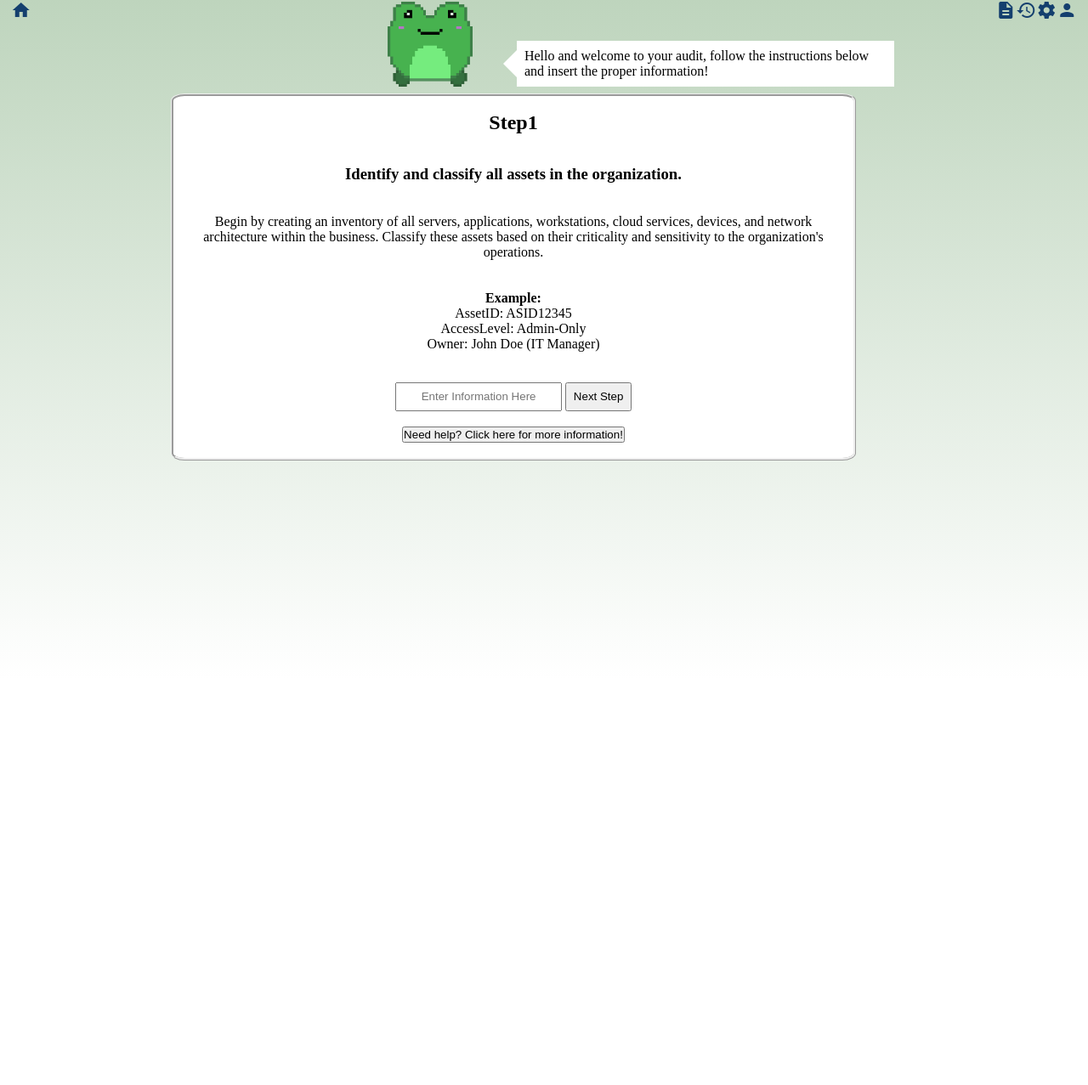
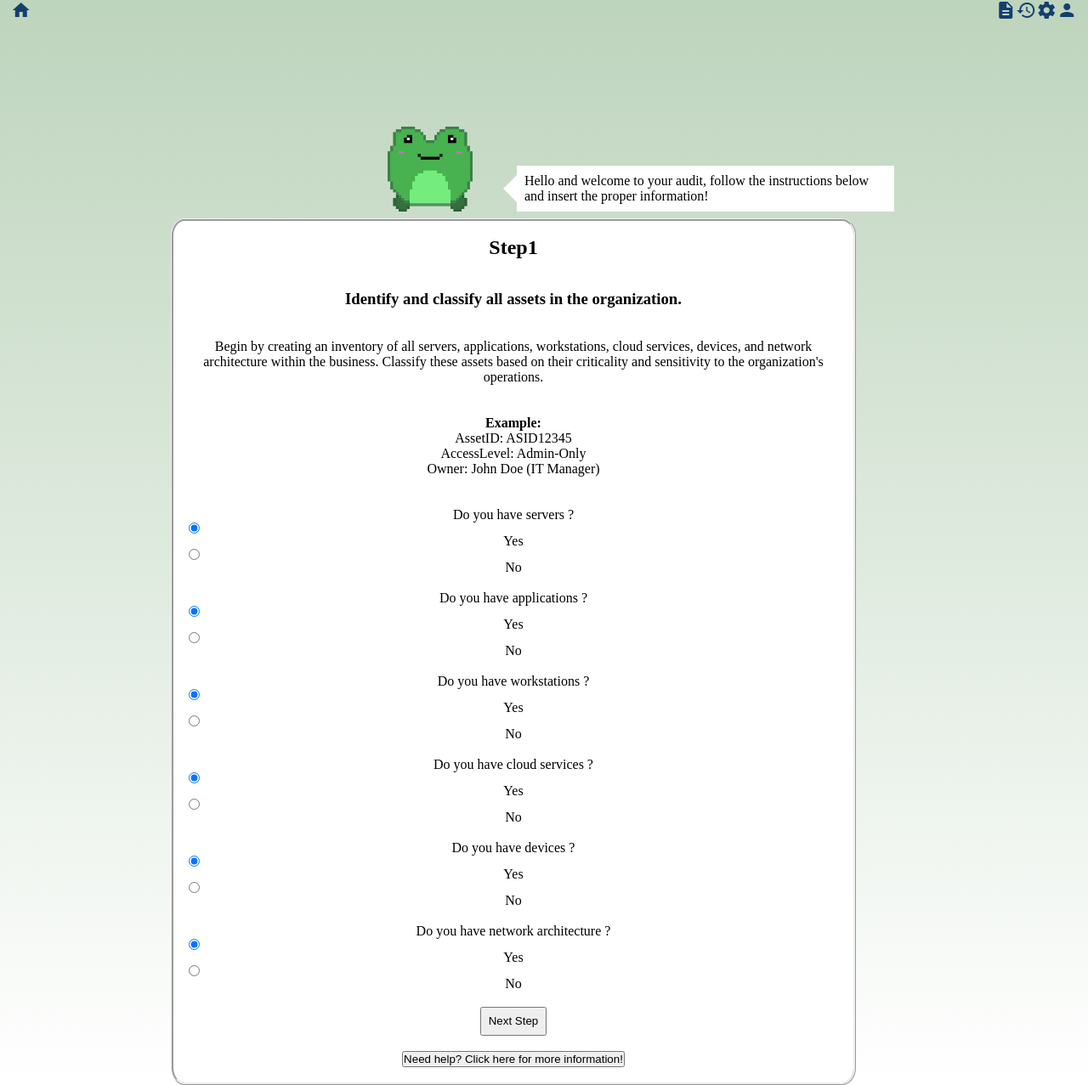
Before and after one commit to SKel1817/on-it, a Flask app: page /audit in a window 1280 px wide. Shown: the part 13-1290 px from the top of the page at 85% size. Before the commit the page ends 665 px from the top, so only its background shows below. Run offline with Flask 3, Linux system fonts and the light colour scheme.

Commit message:
added radio buttons-  TODO: fix there is an error saying no valid step for radio button

```diff
--- a/static/script.js
+++ b/static/script.js
@@ -15,6 +15,16 @@ fetch(jsonPath)
   .then((data) => {
     const steps = data.CybersecurityAudit;
     const stepKeys = Object.keys(steps);
+
+    // Map of radio button selections to steps
+    const stepMapping = {
+      "servers": "step1a",       // servers
+      "applications": "step1b",  // applications
+      "workstations": "step1c",  // workstations
+      "cloudServices": "step1d", // cloudServices
+      "devices": "step1e",       // devices
+      "networkArchitecture": "step1f"  // network architecture
+    };
 
     // Function to display a step
     function displayStep(stepIndex) {
@@ -34,63 +44,53 @@ fetch(jsonPath)
 
       // Clear the input field
       document.getElementById("auditInput").value = "";
+
+      // Show the radio buttons only on step 1 (index 0)
+      const radioButtons = document.querySelectorAll('label, input[type="radio"]');
+      if (stepIndex === 0) {
+        radioButtons.forEach((elem) => {
+          elem.style.display = 'block'; // Show radio buttons
+        });
+
+        // Hide the input textbox during step 1
+        document.getElementById("auditInput").style.display = 'none';
+      } else {
+        radioButtons.forEach((elem) => {
+          elem.style.display = 'none'; // Hide radio buttons
+        });
+
+        // Show the input textbox for other steps
+        document.getElementById("auditInput").style.display = 'block';
+      }
     }
 
     // Initial step display
     displayStep(currentStepIndex);
 
-    // Handle "Next Step" button click
     document.getElementById("nextButton").addEventListener("click", () => {
-      const userInput = document.getElementById("auditInput").value.trim();
+      // Get the selected radio button for each section
+      const selectedRadio = document.querySelector('input[type="radio"]:checked'); // Check which radio is selected
 
-      if (userInput) {
-        // Save the user response
-        const stepName = stepKeys[currentStepIndex];
-        const response = {
-          step: stepName,
-          answer: userInput
-        };
+      if (selectedRadio) {
+        const selectedStep = stepMapping[selectedRadio.name]; // Get the corresponding step based on the radio button NAME
+        const stepIndex = stepKeys.indexOf(selectedStep); // Find the index of the associated step
 
-        // Send the response to the backend
-        fetch("/save_response", {
-          method: "POST",
-          headers: {
-            "Content-Type": "application/json"
-          },
-          body: JSON.stringify(response)
-        })
-          .then((res) => {
-            if (!res.ok) {
-              throw new Error("Failed to save response.");
+        // Move to the next associated step or finish
+        if (stepIndex !== -1) {
+          displayStep(stepIndex);
+          currentStepIndex = stepIndex;
+        } else {
+          alert("No valid step found for the selected radio button.");
         }
-            return res.json();
-          })
-          .then((data) => {
-            console.log(data.message);
-
-            // Move to the next step or finish
-            currentStepIndex++;
-            if (currentStepIndex < stepKeys.length) {
-              displayStep(currentStepIndex);
       } else {
-              alert("You've completed all the steps! Responses saved.");
-              currentStepIndex = 0;
-              displayStep(currentStepIndex);
-            }
-          })
-          .catch((error) => {
-            console.error("Error:", error);
-            alert("Failed to save the response. Please try again.");
-          });
-      } else {
-        alert("Please enter a response before proceeding.");
+        alert("Please select a valid option before proceeding.");
       }
     });
+
   })
   .catch((error) => {
     console.error("There was a problem with the fetch operation:", error);
   });
-
 
 document.addEventListener('DOMContentLoaded', () => {
   const dropdown = document.getElementById('frameworkDropdown');
--- a/templates/audit.html
+++ b/templates/audit.html
@@ -48,6 +48,54 @@
         <p id="example"></p>
         <br>
         <br>
+        <label for="yes_no_radio_server">Do you have servers ?</label>
+        <p>
+        <input type="radio" name="servers" value="Yes" checked>Yes</input>
+        </p>
+        <p>
+        <input type="radio" name="servers" value="No">No</input>
+        </p>
+        <br>
+        <label for="yes_no_radio_applications">Do you have applications ?</label>
+        <p>
+        <input type="radio" name="applications" value="Yes" checked>Yes</input>
+        </p>
+        <p>
+        <input type="radio" name="applications" value="No">No</input>
+        </p>
+        <br>
+        <label for="yes_no_radio_workstations">Do you have workstations ?</label>
+        <p>
+        <input type="radio" name="workstations" value="Yes" checked>Yes</input>
+        </p>
+        <p>
+        <input type="radio" name="workstations" value="No">No</input>
+        </p>
+        <br>
+        <label for="yes_no_radio_cloudServices">Do you have cloud services ?</label>
+        <p>
+        <input type="radio" name="cloudServices" value="Yes" checked>Yes</input>
+        </p>
+        <p>
+        <input type="radio" name="cloudServices" value="No">No</input>
+        </p>
+        <br>
+        <label for="yes_no_radio_devices">Do you have devices ?</label>
+        <p>
+        <input type="radio" name="devices" value="Yes" checked>Yes</input>
+        </p>
+        <p>
+        <input type="radio" name="devices" value="No">No</input>
+        </p>
+        <br>
+        <label for="yes_no_radio_networkArchitecture">Do you have network architecture ?</label>
+        <p>
+        <input type="radio" name="networkArchitecture" value="Yes" checked>Yes</input>
+        </p>
+        <p>
+        <input type="radio" name="networkArchitecture" value="No">No</input>
+        </p>
+        <br>
         <input type="text" id="auditInput" placeholder="Enter Information Here">
         <input type="button" id="nextButton" value="Next Step">
         <br>
```
Lines whose indentation alone changed are shown as unchanged.
